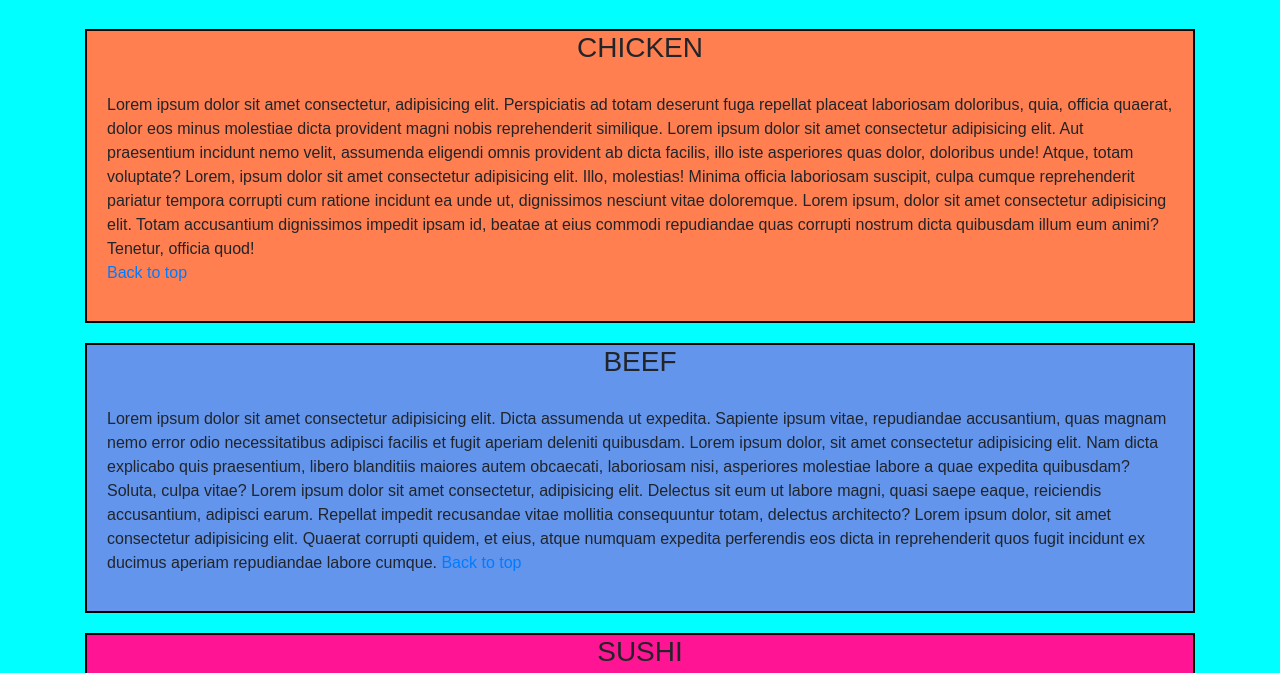
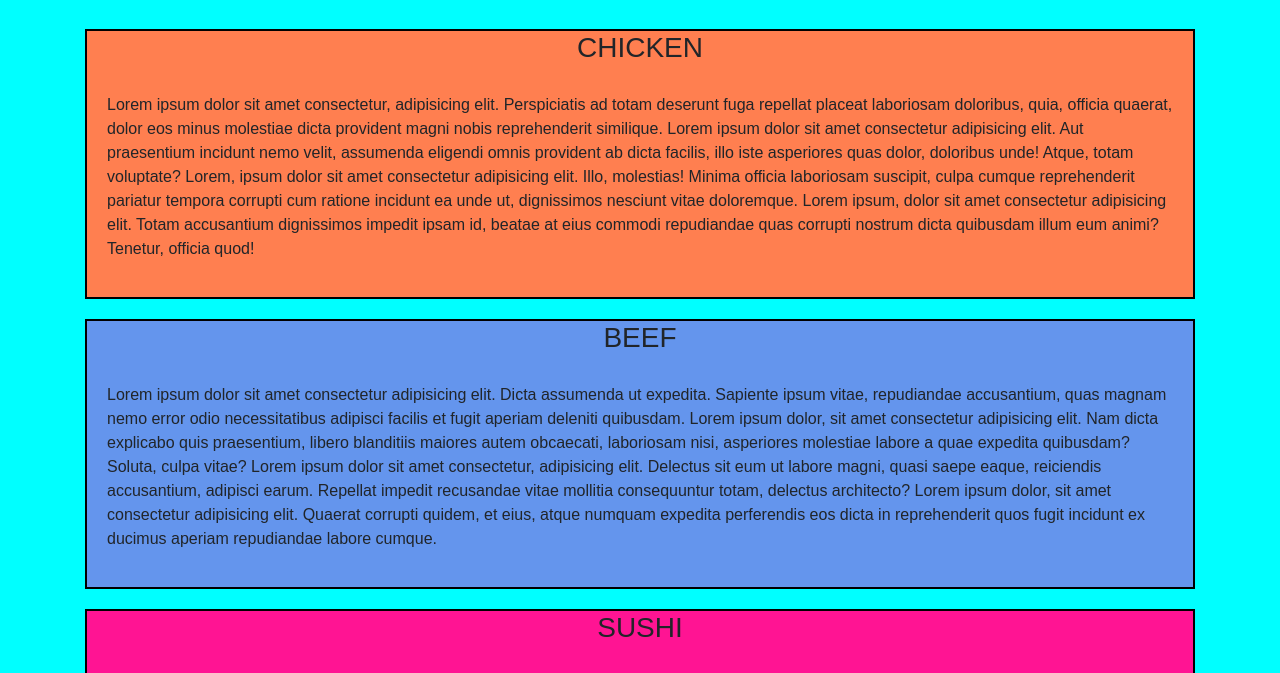
Before and after one commit to niteshakar/Coursera, a plain HTML site: page Module-3-assignment/index.html in a window 1280 px wide. Shown: the part 97-770 px from the top of the page. Drawn offline with nearby package versions, Linux system fonts and the light colour scheme.

Commit message:
clean-code

```diff
--- a/Module-3-assignment/index.html
+++ b/Module-3-assignment/index.html
@@ -18,7 +18,7 @@
                 </button>
                    <div class="collapse navbar-collapse" id="mymenu">
                        <ul class="navbar-nav">
-                           <li class="text-center" class="nav-item"><a href="#chicken" class="nav-link">Chiken</a></li>
+                           <li class="text-center" class="nav-item"><a href="#chicken" class="nav-link">Chicken</a></li>
                            <li class="text-center" class="nav-item"><a href="#beef" class="nav-link">Beef</a></li>
                            <li class="text-center" class="nav-item"><a href="#sushi" class="nav-link">Sushi</a></li>
                         </ul>
@@ -31,13 +31,13 @@
               <div class="col-md-12 col-sm-12">
                   <section id="chicken">
                       <h3>CHICKEN</h3>
-                      <p>Lorem ipsum dolor sit amet consectetur, adipisicing elit. Perspiciatis ad totam deserunt fuga repellat placeat laboriosam doloribus, quia, officia quaerat, dolor eos minus molestiae dicta provident magni nobis reprehenderit similique. Lorem ipsum dolor sit amet consectetur adipisicing elit. Aut praesentium incidunt nemo velit, assumenda eligendi omnis provident ab dicta facilis, illo iste asperiores quas dolor, doloribus unde! Atque, totam voluptate? Lorem, ipsum dolor sit amet consectetur adipisicing elit. Illo, molestias! Minima officia laboriosam suscipit, culpa cumque reprehenderit pariatur tempora corrupti cum ratione incidunt ea unde ut, dignissimos nesciunt vitae doloremque. Lorem ipsum, dolor sit amet consectetur adipisicing elit. Totam accusantium dignissimos impedit ipsam id, beatae at eius commodi repudiandae quas corrupti nostrum dicta quibusdam illum eum animi? Tenetur, officia quod! <br> <a href="#menu">Back to top</a></p>
+                      <p>Lorem ipsum dolor sit amet consectetur, adipisicing elit. Perspiciatis ad totam deserunt fuga repellat placeat laboriosam doloribus, quia, officia quaerat, dolor eos minus molestiae dicta provident magni nobis reprehenderit similique. Lorem ipsum dolor sit amet consectetur adipisicing elit. Aut praesentium incidunt nemo velit, assumenda eligendi omnis provident ab dicta facilis, illo iste asperiores quas dolor, doloribus unde! Atque, totam voluptate? Lorem, ipsum dolor sit amet consectetur adipisicing elit. Illo, molestias! Minima officia laboriosam suscipit, culpa cumque reprehenderit pariatur tempora corrupti cum ratione incidunt ea unde ut, dignissimos nesciunt vitae doloremque. Lorem ipsum, dolor sit amet consectetur adipisicing elit. Totam accusantium dignissimos impedit ipsam id, beatae at eius commodi repudiandae quas corrupti nostrum dicta quibusdam illum eum animi? Tenetur, officia quod!</p>
                     </section>
                 </div>
                 <div class="col-md-12 col-sm-12">
                     <section id="beef">
                         <h3>BEEF</h3>
-                        <p>Lorem ipsum dolor sit amet consectetur adipisicing elit. Dicta assumenda ut expedita. Sapiente ipsum vitae, repudiandae accusantium, quas magnam nemo error odio necessitatibus adipisci facilis et fugit aperiam deleniti quibusdam. Lorem ipsum dolor, sit amet consectetur adipisicing elit. Nam dicta explicabo quis praesentium, libero blanditiis maiores autem obcaecati, laboriosam nisi, asperiores molestiae labore a quae expedita quibusdam? Soluta, culpa vitae? Lorem ipsum dolor sit amet consectetur, adipisicing elit. Delectus sit eum ut labore magni, quasi saepe eaque, reiciendis accusantium, adipisci earum. Repellat impedit recusandae vitae mollitia consequuntur totam, delectus architecto? Lorem ipsum dolor, sit amet consectetur adipisicing elit. Quaerat corrupti quidem, et eius, atque numquam expedita perferendis eos dicta in reprehenderit quos fugit incidunt ex ducimus aperiam repudiandae labore cumque. <a href="#menu">Back to top</a></p>
+                        <p>Lorem ipsum dolor sit amet consectetur adipisicing elit. Dicta assumenda ut expedita. Sapiente ipsum vitae, repudiandae accusantium, quas magnam nemo error odio necessitatibus adipisci facilis et fugit aperiam deleniti quibusdam. Lorem ipsum dolor, sit amet consectetur adipisicing elit. Nam dicta explicabo quis praesentium, libero blanditiis maiores autem obcaecati, laboriosam nisi, asperiores molestiae labore a quae expedita quibusdam? Soluta, culpa vitae? Lorem ipsum dolor sit amet consectetur, adipisicing elit. Delectus sit eum ut labore magni, quasi saepe eaque, reiciendis accusantium, adipisci earum. Repellat impedit recusandae vitae mollitia consequuntur totam, delectus architecto? Lorem ipsum dolor, sit amet consectetur adipisicing elit. Quaerat corrupti quidem, et eius, atque numquam expedita perferendis eos dicta in reprehenderit quos fugit incidunt ex ducimus aperiam repudiandae labore cumque.</p>
                     </section>
                 </div>
                 <div class="col-md-12 col-sm-12">
```
